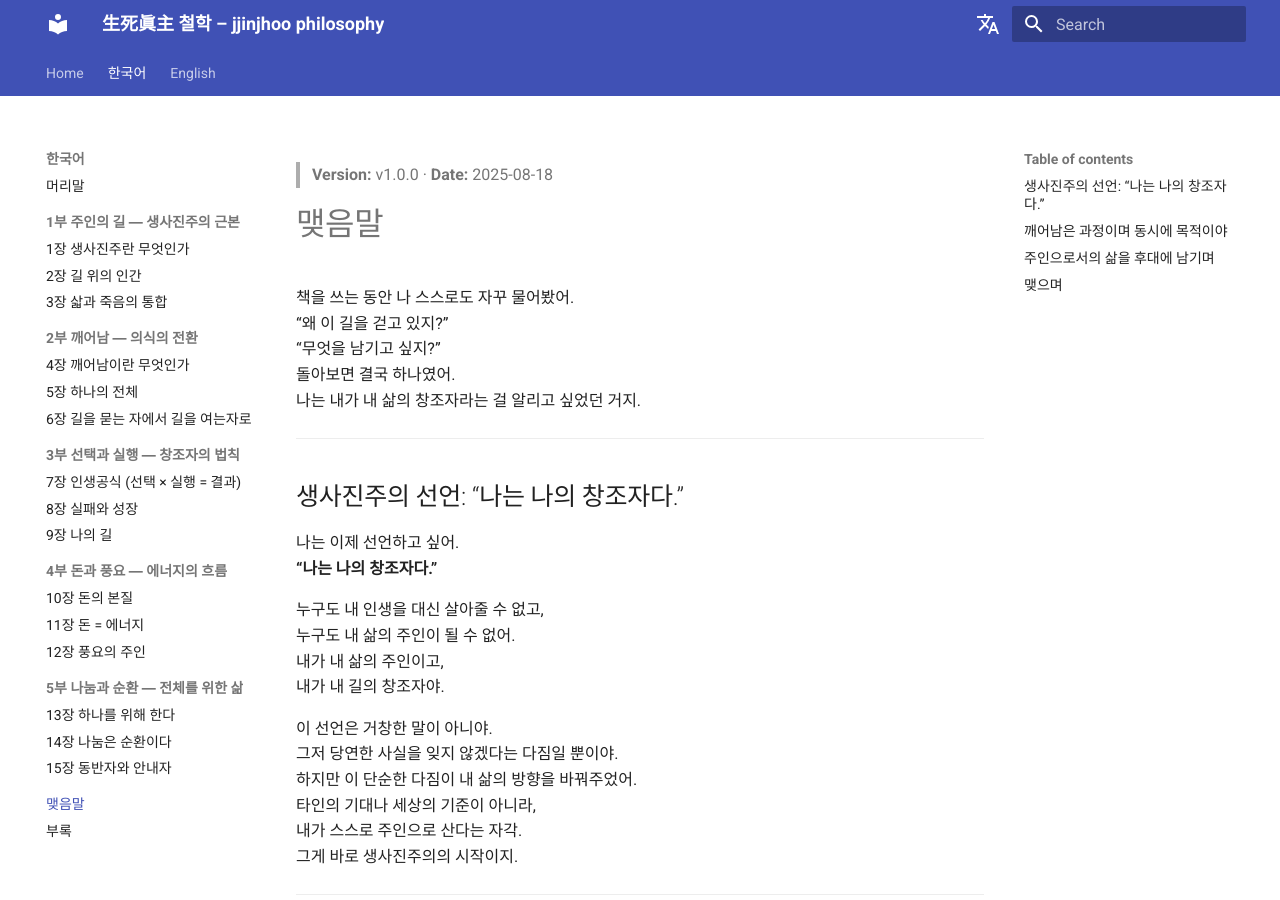
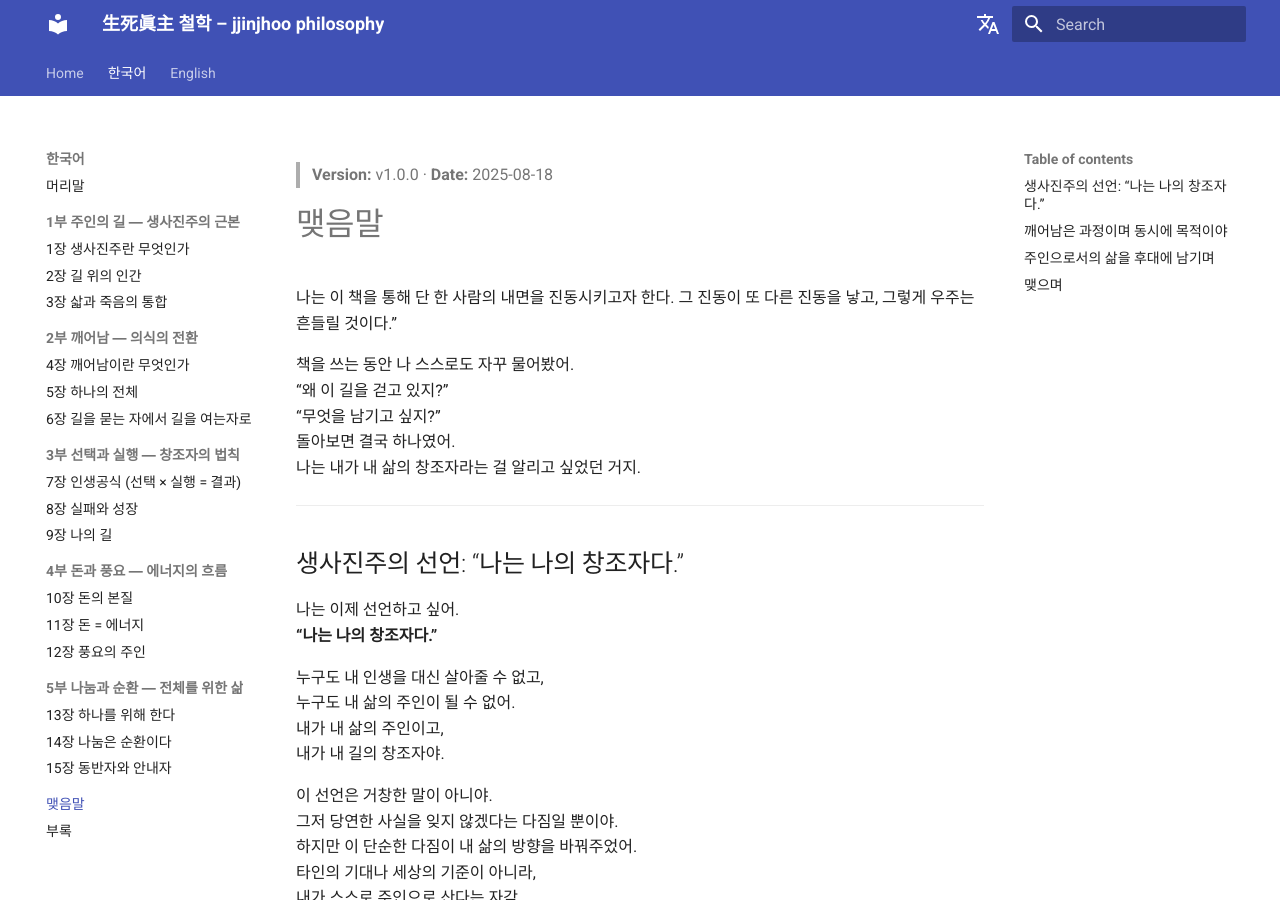
Before and after one commit to jjinjhoo/jjinjhoo-philosophy, an MkDocs documentation site: the page built from content/ko/91_conclusion.md, in a window 1280 px wide and 900 px high. Built offline with MkDocs 1.6.1 and Material for MkDocs 9.7.7, drawn with Linux system fonts in a browser that asks for light colours; comment, search, counter and statistics services are not loaded; the version menu is left out.

Commit message:
Update 91_conclusion.md

```diff
--- a/content/ko/91_conclusion.md
+++ b/content/ko/91_conclusion.md
@@ -1,6 +1,9 @@
 > **Version:** v1.0.0 · **Date:** 2025-08-18
 
 # 맺음말
+
+나는 이 책을 통해 단 한 사람의 내면을 진동시키고자 한다.
+그 진동이 또 다른 진동을 낳고, 그렇게 우주는 흔들릴 것이다.”
 
 책을 쓰는 동안 나 스스로도 자꾸 물어봤어.
 “왜 이 길을 걷고 있지?”
@@ -75,6 +78,8 @@
 
 ## 맺으며
 
+
+
 생사진주의는 특별한 철학 체계가 아니야.
 그저 내가 내 삶의 주인이라는 단순한 진실을
 깊이 되새기고 살아내려는 몸짓이지.
```
